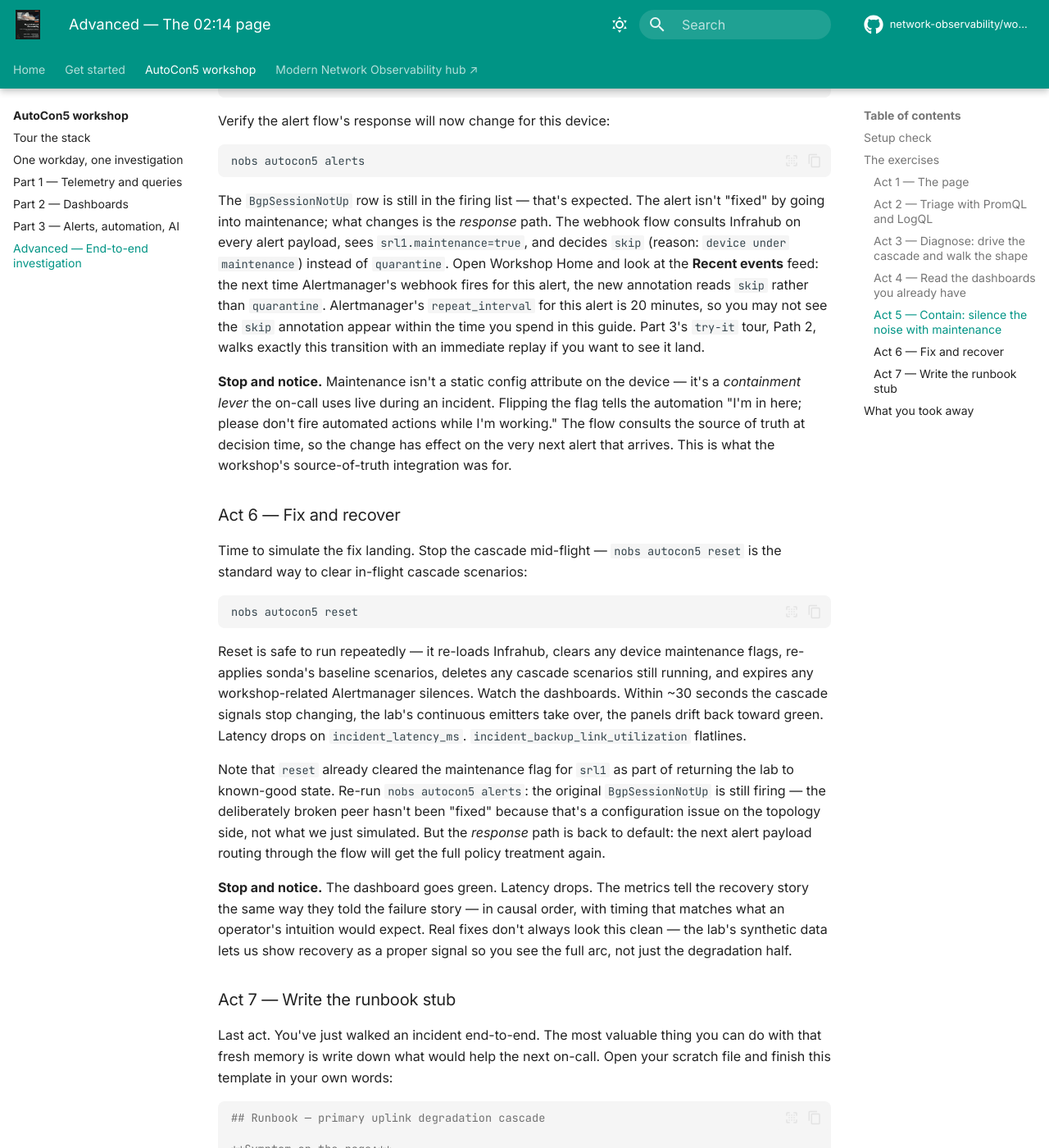
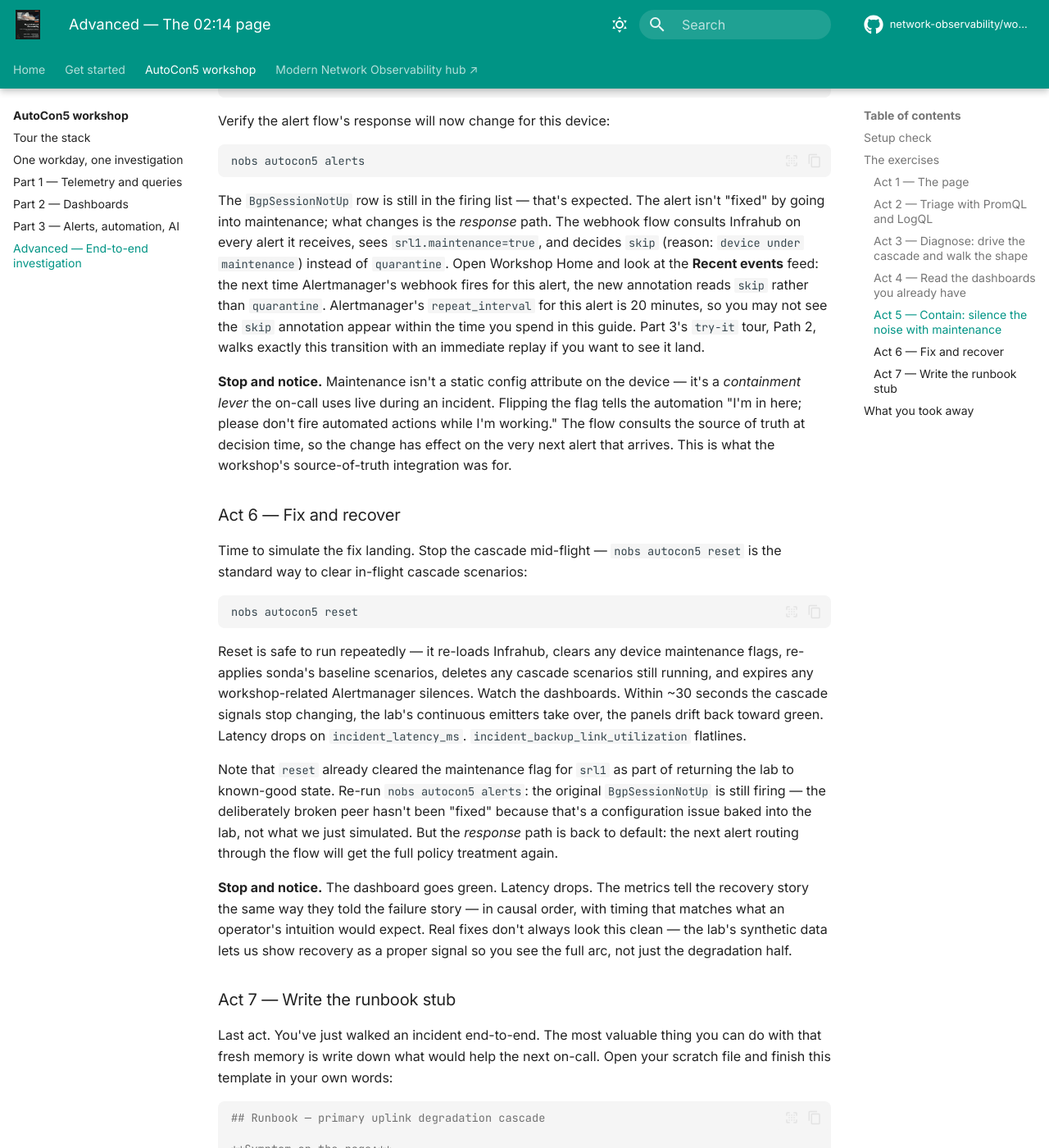
Before and after one commit to network-observability/workshops, an MkDocs documentation site: the page built from docs/workshop/advanced.md, in a window 1280 px wide and 1400 px high, scrolled down 6633 px. Shown: the whole window at 82% size. Built offline with MkDocs 1.6.1 and Material for MkDocs 9.7.7, drawn with Linux system fonts in a browser that asks for light colours; comment, search, counter and statistics services are not loaded; some of the changed text lies outside the part shown.

Commit message:
docs(autocon5): plain-English pass over Advanced + Playwright walkthrough
Walked Advanced Acts 1-6 in the v13 UI via Playwright:
- Act 1 alerts table (CLI): 4 firing rows as documented ✓
- Act 2 5 triage queries + LogQL bridge in Grafana Explore ✓ all return expected data
- Act 3 incident cascade unfolds in documented order (primary flap → backup utilization 20→85 → latency 5→150) ✓
- Act 4 Workshop Lab 2026 + Workshop Home dashboards render correctly ✓
- Act 5 maintenance + Act 6 reset CLI flows work as documented ✓

No v13/v3.x UI mismatches found in Advanced (the doc avoids most
UI-specific instructions, relying on CLI + Grafana Explore URLs).

Four jargon spots cleaned up while I was in the file:
- "a cascade we just kicked off invented" → "a cascade we just started invented"
- "since the lab booted" → "since the lab started up"
- "the topology has a deliberately broken peer wired in" → "the lab is
  set up with a deliberately broken peer wired in" (topology is fine
  domain vocabulary, but the surrounding clause was awkward)
- "You localised the problem from a single alert payload" → "You
  narrowed down the problem from a single alert" (drops both "localised"
  and "payload" — same meaning, plainer words)
- "consults Infrahub on every alert payload" → "consults Infrahub on
  every alert it receives" (drop "payload")
- "the next alert payload routing through the flow" → "the next alert
  routing through the flow"
- "a configuration issue on the topology side" → "a configuration
  issue baked into the lab"

````diff
--- a/workshops/autocon5/guides/advanced-cascades.md
+++ b/workshops/autocon5/guides/advanced-cascades.md
@@ -51,7 +51,7 @@
 nobs autocon5 alerts
 ```
 
-You'll see four alerts firing — the two `BgpSessionNotUp` rows (one per broken peer) and the two `InterfaceAdminUpOperDown` rows you met in Part 3. Tonight's page is the **srl1 → 10.1.99.2** row in the first group. The other three are the same steady-state noise that's been on the dashboard all day. **Stop and notice.** This isn't an alert a cascade we just kicked off invented — it's the alert that's been firing since the lab booted, because the topology has a deliberately broken peer wired in. The page is real in lab terms. So: what do you do next?
+You'll see four alerts firing — the two `BgpSessionNotUp` rows (one per broken peer) and the two `InterfaceAdminUpOperDown` rows you met in Part 3. Tonight's page is the **srl1 → 10.1.99.2** row in the first group. The other three are the same steady-state noise that's been on the dashboard all day. **Stop and notice.** This isn't an alert a cascade we just started invented — it's the alert that's been firing since the lab started up, because the lab is set up with a deliberately broken peer wired in. The page is real in lab terms. So: what do you do next?
 
 ### Act 2 — Triage with PromQL and LogQL
 
@@ -97,7 +97,7 @@
 
 You'll see BGP-related lines for that specific peer — fsm transitions, retry attempts, whatever the lab's continuous emitters are producing for the broken session. The metric told you *something* is wrong. The logs tell you *why*.
 
-**Stop and notice.** You localised the problem from a single alert payload to a specific peer with a specific configured intent that reality isn't matching. This is the triage every on-call walks. The fact that it took four queries instead of one says you're doing it right — `count by` collapses noise, `bgp_oper_state` answers the targeted question, the LogQL bridge explains the why. You worked top-down: device, interface, peer, log evidence. Each layer ruled out a class of failure before you went deeper.
+**Stop and notice.** You narrowed down the problem from a single alert to a specific peer with a specific configured intent that reality isn't matching. This is the triage every on-call walks. The fact that it took four queries instead of one says you're doing it right — `count by` collapses noise, `bgp_oper_state` answers the targeted question, the LogQL bridge explains the why. You worked top-down: device, interface, peer, log evidence. Each layer ruled out a class of failure before you went deeper.
 
 ### Act 3 — Diagnose: drive the cascade and walk the shape
 
@@ -175,7 +175,7 @@
 nobs autocon5 alerts
 ```
 
-The `BgpSessionNotUp` row is still in the firing list — that's expected. The alert isn't "fixed" by going into maintenance; what changes is the *response* path. The webhook flow consults Infrahub on every alert payload, sees `srl1.maintenance=true`, and decides `skip` (reason: `device under maintenance`) instead of `quarantine`. Open Workshop Home and look at the **Recent events** feed: the next time Alertmanager's webhook fires for this alert, the new annotation reads `skip` rather than `quarantine`. Alertmanager's `repeat_interval` for this alert is 20 minutes, so you may not see the `skip` annotation appear within the time you spend in this guide. Part 3's `try-it` tour, Path 2, walks exactly this transition with an immediate replay if you want to see it land.
+The `BgpSessionNotUp` row is still in the firing list — that's expected. The alert isn't "fixed" by going into maintenance; what changes is the *response* path. The webhook flow consults Infrahub on every alert it receives, sees `srl1.maintenance=true`, and decides `skip` (reason: `device under maintenance`) instead of `quarantine`. Open Workshop Home and look at the **Recent events** feed: the next time Alertmanager's webhook fires for this alert, the new annotation reads `skip` rather than `quarantine`. Alertmanager's `repeat_interval` for this alert is 20 minutes, so you may not see the `skip` annotation appear within the time you spend in this guide. Part 3's `try-it` tour, Path 2, walks exactly this transition with an immediate replay if you want to see it land.
 
 **Stop and notice.** Maintenance isn't a static config attribute on the device — it's a *containment lever* the on-call uses live during an incident. Flipping the flag tells the automation "I'm in here; please don't fire automated actions while I'm working." The flow consults the source of truth at decision time, so the change has effect on the very next alert that arrives. This is what the workshop's source-of-truth integration was for.
 
@@ -189,7 +189,7 @@
 
 Reset is safe to run repeatedly — it re-loads Infrahub, clears any device maintenance flags, re-applies sonda's baseline scenarios, deletes any cascade scenarios still running, and expires any workshop-related Alertmanager silences. Watch the dashboards. Within ~30 seconds the cascade signals stop changing, the lab's continuous emitters take over, the panels drift back toward green. Latency drops on `incident_latency_ms`. `incident_backup_link_utilization` flatlines.
 
-Note that `reset` already cleared the maintenance flag for `srl1` as part of returning the lab to known-good state. Re-run `nobs autocon5 alerts`: the original `BgpSessionNotUp` is still firing — the deliberately broken peer hasn't been "fixed" because that's a configuration issue on the topology side, not what we just simulated. But the *response* path is back to default: the next alert payload routing through the flow will get the full policy treatment again.
+Note that `reset` already cleared the maintenance flag for `srl1` as part of returning the lab to known-good state. Re-run `nobs autocon5 alerts`: the original `BgpSessionNotUp` is still firing — the deliberately broken peer hasn't been "fixed" because that's a configuration issue baked into the lab, not what we just simulated. But the *response* path is back to default: the next alert routing through the flow will get the full policy treatment again.
 
 **Stop and notice.** The dashboard goes green. Latency drops. The metrics tell the recovery story the same way they told the failure story — in causal order, with timing that matches what an operator's intuition would expect. Real fixes don't always look this clean — the lab's synthetic data lets us show recovery as a proper signal so you see the full arc, not just the degradation half.
 
````
